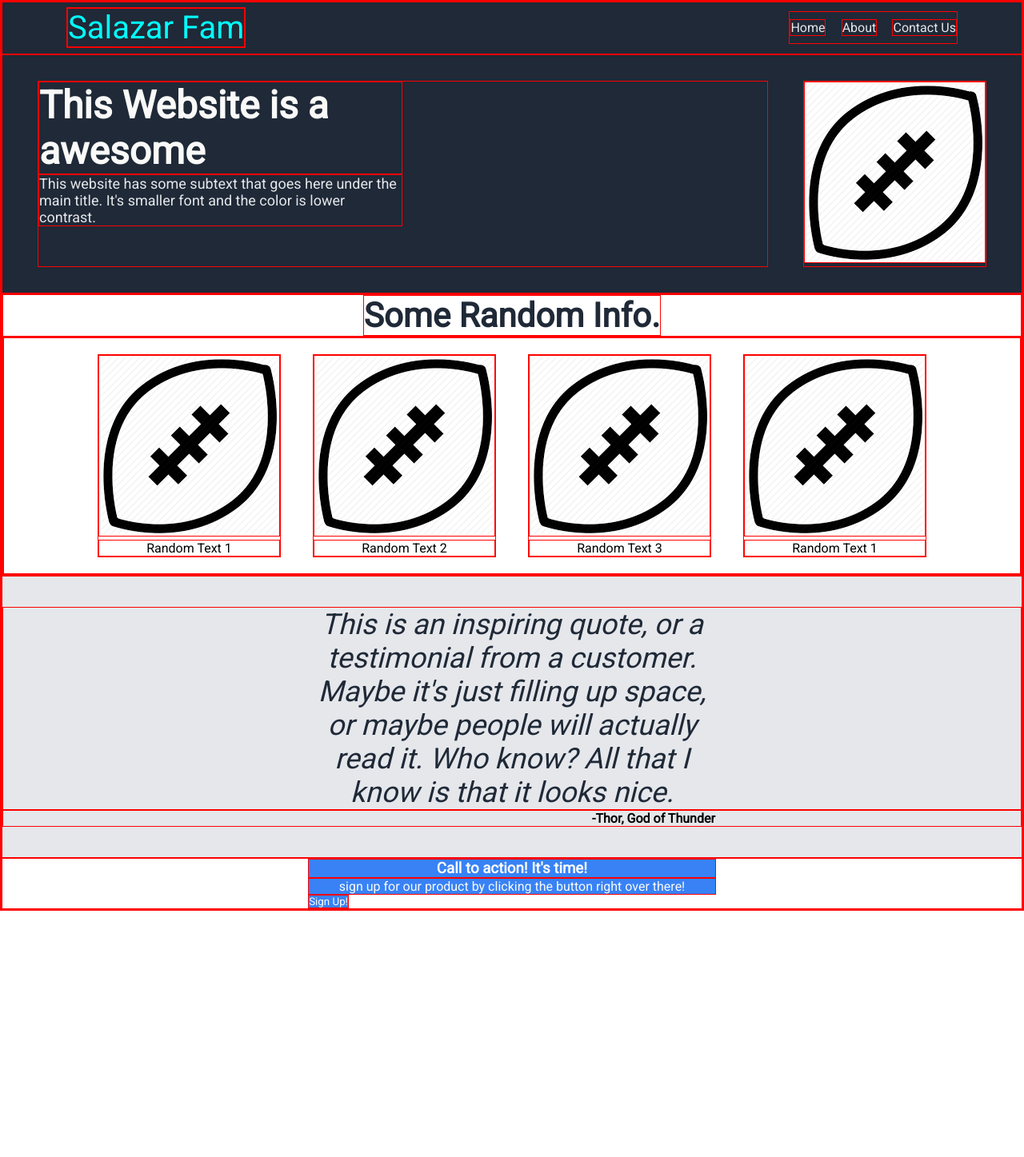
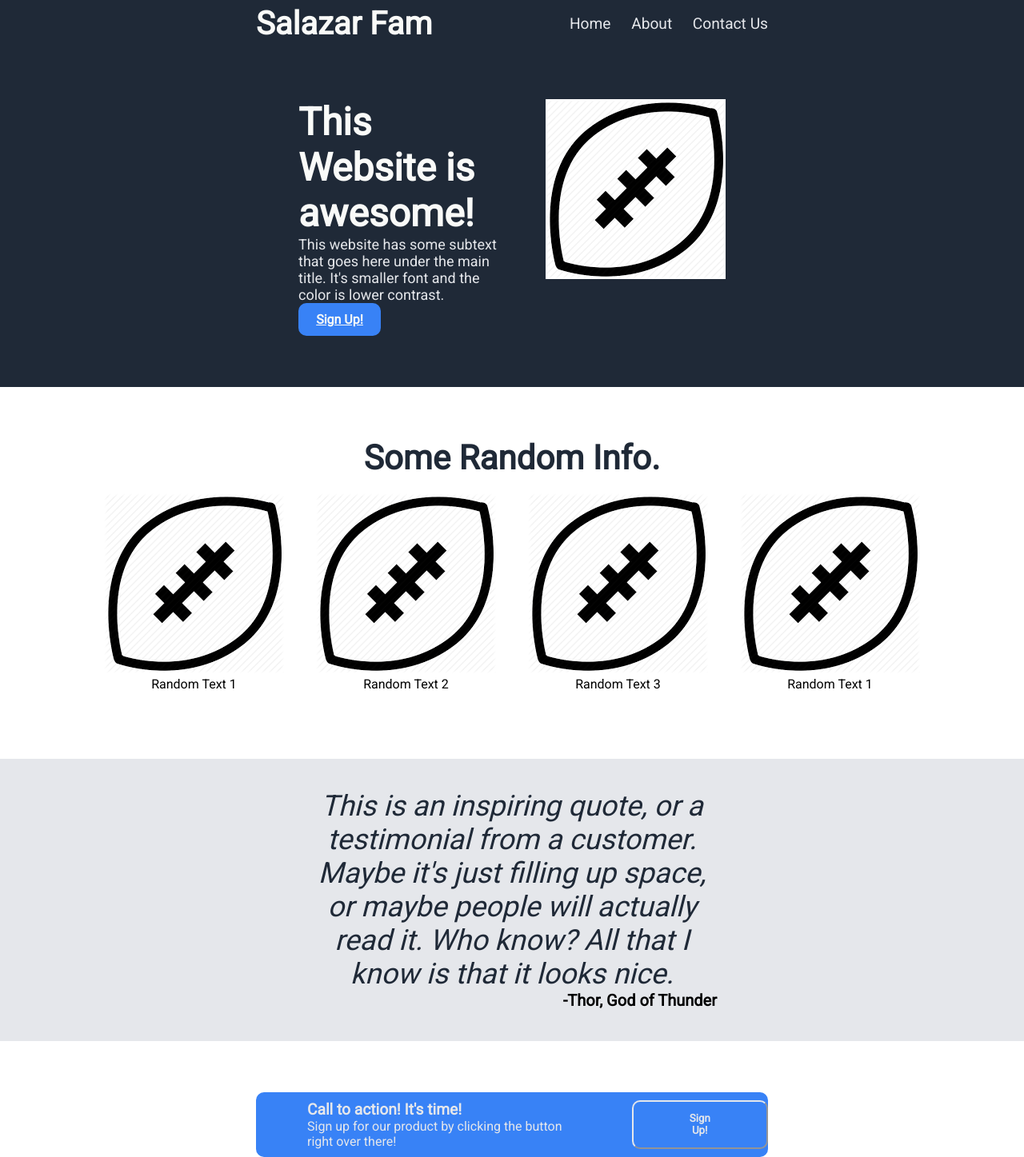
Before and after one commit to zvlvs/OdinProject1, a plain HTML site: page index.html in a window 1280 px wide. Shown: the whole page at 80% size. Before the commit the page ends 1139 px from the top, so only its background shows below. Drawn offline with Linux system fonts and the light colour scheme.

Commit message:
adjusted styling for sseveral elements. Added sign up link. Need to figure out resizing

```diff
--- a/index.html
+++ b/index.html
@@ -16,14 +16,15 @@
         <div class="right-nav-list">
             <a href="">Home</a>
             <a href="">About</a>
-            <a href="">Contact Us</a>
+            <a href="">Contact Us   </a>
         </div>
     </div>
 
     <div class="hero">
         <div class="hero-item">
-            <h2>This Website is a awesome</h2>
+            <h2>This Website is awesome!</h2>
             <p class="hero-text">This website has some subtext that goes here under the main title. It's smaller font and the color is lower contrast.</p>
+            <a href="" class="sign-up-button">Sign Up!</a>
         </div>
 
         <div class="hero-image">
@@ -57,8 +58,9 @@
     </div>
 
     <div class="call-to-action">
-        <h3 class="CTA-callout-1">Call to action! It's time!</h3>
-        <figcaption class="CTA-callout-2">sign up for our product by clicking the button right over there!</figcaption>
+        <p class="CTA-callout-1"><span class="CTA-callout">Call to action! It's time!</span><br>
+        <span class="CTA-caption">Sign up for our product by clicking the button right over there!</span>
+        </p>
         <button class="CTA">Sign Up!</button>
     </div>
 </body>
--- a/styles.css
+++ b/styles.css
@@ -3,7 +3,7 @@
     padding: 0;
     box-sizing: border-box;
     font-family: 'Roboto', sans-serif;
-    border: .5px solid red;
+    /*border: .5px solid red;*/
     /*font: 62.5%;*/
 }
 
@@ -12,7 +12,7 @@
     background-color: #1F2937;
     text-decoration: none;
     justify-content: space-between;
-    padding: .4rem 0;
+    padding: .4rem 15rem;
 }
 
 .left-nav-list {
@@ -21,10 +21,11 @@
 
 .left-nav-list a {
     display: flex;
-    color: aqua;
+    color: #f9faF8;
     list-style: none;
     text-decoration: none;
     font-size: 40px;
+    font-weight: bold;
 }
 
 .right-nav-list {
@@ -32,7 +33,7 @@
     margin: 5px;
     margin-right: 5rem;
     align-items: center;
-    gap: 1.2rem;
+    gap: 1.6rem;
 
 }
 .right-nav-list a {
@@ -40,6 +41,7 @@
     list-style: none;
     text-decoration: none;
     color: #e5e7eb;
+    font-size: 1.2rem;
 }
 
 .hero {
@@ -47,25 +49,41 @@
     display:flex;
     justify-content: space-evenly;
     object-fit: contain;
-    flex-wrap: wrap;
-    flex: 0 1 0px;
-    padding: 2rem 0;
+    /*flex-wrap: wrap;*/
+    flex: 1 1 0px;
+    padding: 4rem 20rem;
+}
+
+.hero-item{
+    display: flex;
+    flex-direction: column;
+    width: 40%;
 }
 
 .hero-item h2 {
     color: #f9faF8;
     font-size: 48px;
     font-weight: bolder;
-    max-width: 50%;
-    flex: 0 1 0px;
-
+    /*max-width: 50%;*/
+    flex: 1 1 auto;
 }
 
 .hero-text {
     color: #e5e7eb;
     font-size: 18px;
-    max-width: 50%;
-    flex: 0 1 0px;
+    /*max-width: 50%;*/
+    flex: 1 1 auto;
+}
+
+.sign-up-button{
+    color: #f9faF8;
+    background-color: #3882f6;
+    font-weight: bold;
+    border: #3882f6 solid;
+    border-radius: 10px;
+    padding: .5rem 1.2rem;
+    width: min-content;
+    white-space: nowrap;
 }
 
 /*.random-info {
@@ -96,6 +114,10 @@
     margin: 20px;
 }
 
+.random-info{
+    margin: 4rem 0;
+}
+
 .quote-line {
     background-color: #e5e7eb;
     padding: 3% 0;
@@ -112,29 +134,60 @@
 }
 
 .signature {
-    display: block;min-width: auto
+    display: block;
+    min-width: auto;
     font-size: 20px;
     font-weight: bold;
     text-align: right;
     padding: 0 30%;
 }
 
-.CTA-callout-1, .CTA-callout-2, .CTA{
+/*.CTA-callout-1, .CTA-callout-2, .CTA{
     display: flex;
     flex-direction: row;
     flex-wrap: wrap;
     justify-content: center;
     background-color: #3882f6;
     margin:0 30%;
-    color: #f9faF8;
-}
+    color: #f9faF8;*/
+
 
 /*.CTA-callout-2 {
     display:block;
     align-self: flex-start;
 }*/
 
+.call-to-action {
+    display: flex;
+    justify-content: center;
+    background-color: #3882f6;
+    margin: 0 25%;
+    padding: 10px 0;
+    border-radius: 10px;
+    margin-top: 4rem;
+
+}
+
+.CTA-callout-1 {
+    color: #e5e7eb;
+}
+
+.CTA-callout{
+    font-weight: bold;
+    font-size: larger;
+}
 .CTA {
     display:flex;
     justify-content: right;
+    align-items: center;
+    background-color: #3882f6;
+    border-radius: 10px;
+    border-color: #e5e7eb;
+    color: #e5e7eb;
+    font-weight: bold;
+    width: fit-content;
 }
+
+.CTA-callout-1, .CTA {
+    padding: 0 10%;
+}
```
